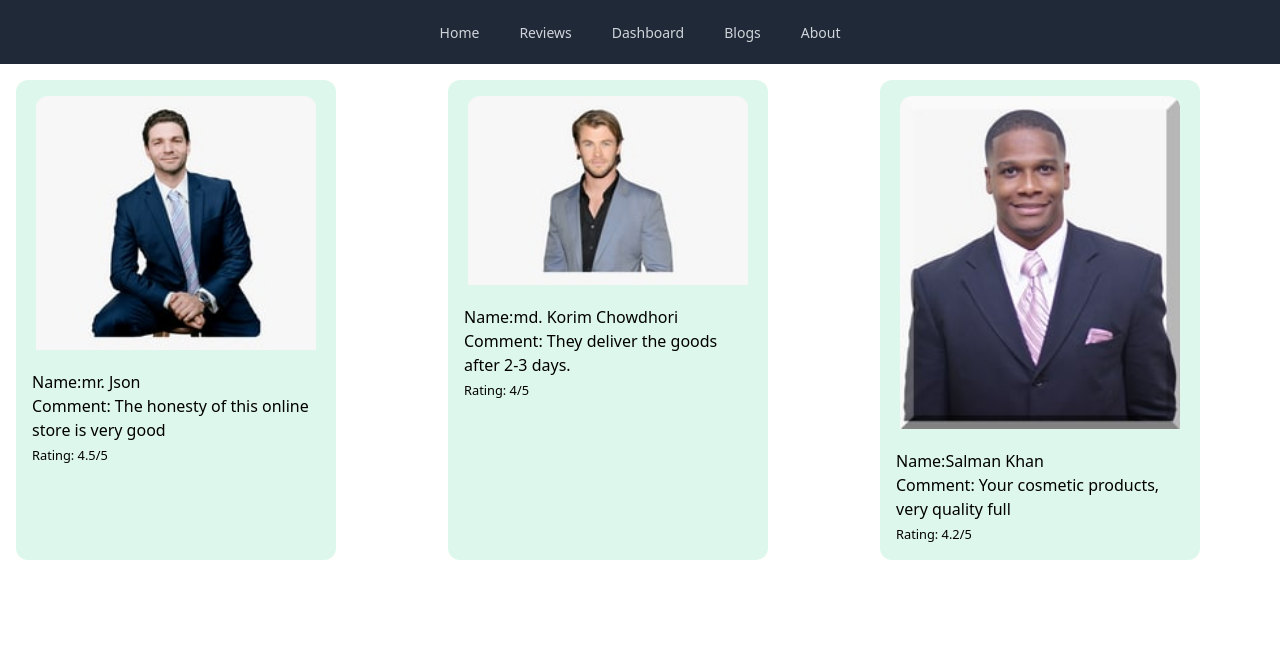
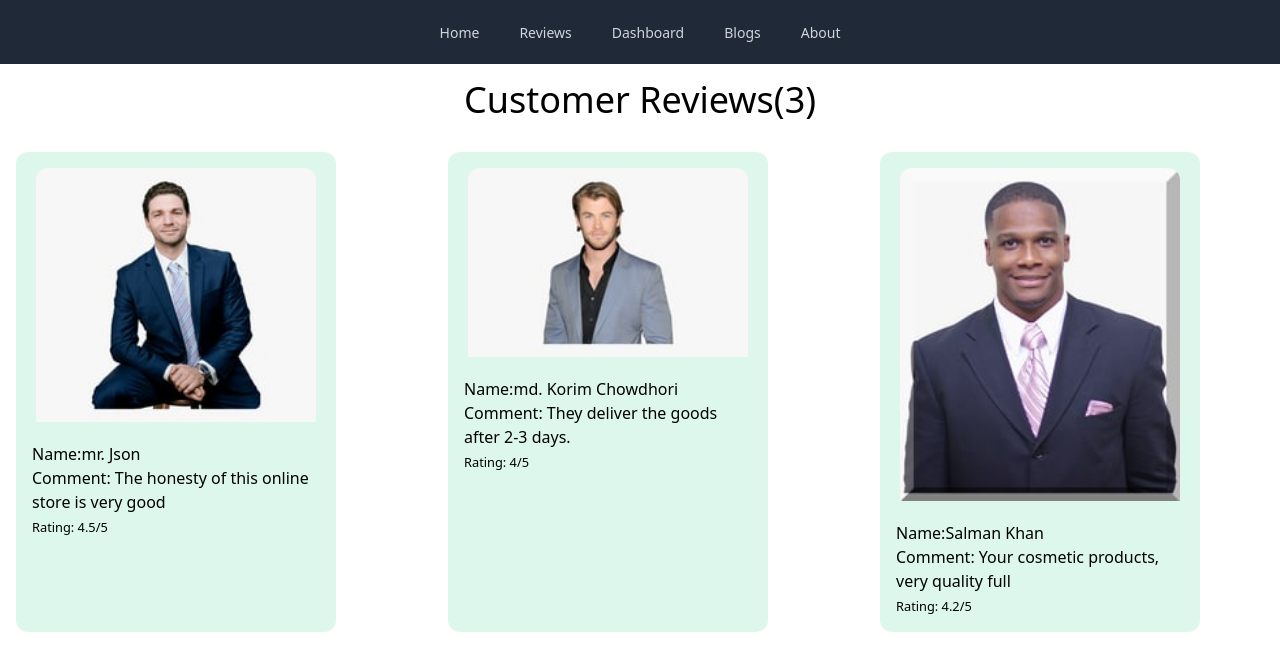
Before and after one commit to Md-RonyAhmed/product-reviews-website-react, a React (Create React App) app: page / in a window 1280 px wide. Shown: the top 670 px of the page. Built offline with nearby package versions, Linux system fonts and the light colour scheme.

Commit message:
custom hook added

```diff
--- a/src/components/Home/Home.jsx
+++ b/src/components/Home/Home.jsx
@@ -6,11 +6,14 @@ const Home = () => {
    const [users, setUsers] = useReviews();
 
    return (
-     <div className="grid grid-cols-3 gap-4">
-       {users.slice(0, 3).map((user) => (
-         <User key={user.id} user={user}></User>
-       ))}
-     </div>
+      <>
+      <h1 className='text-center text-4xl m-4'>Customer Reviews(3)</h1>
+       <div className="grid grid-cols-3 gap-4">
+         {users.slice(0, 3).map((user) => (
+           <User key={user.id} user={user}></User>
+         ))}
+       </div>
+     </>
    );
 };
 
```
Also changed, not shown: 1 other file (tests, documents, lock files or other folders).
